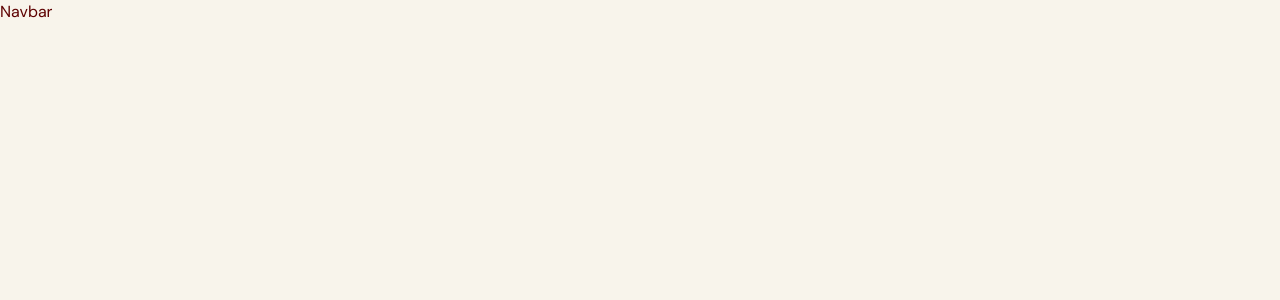
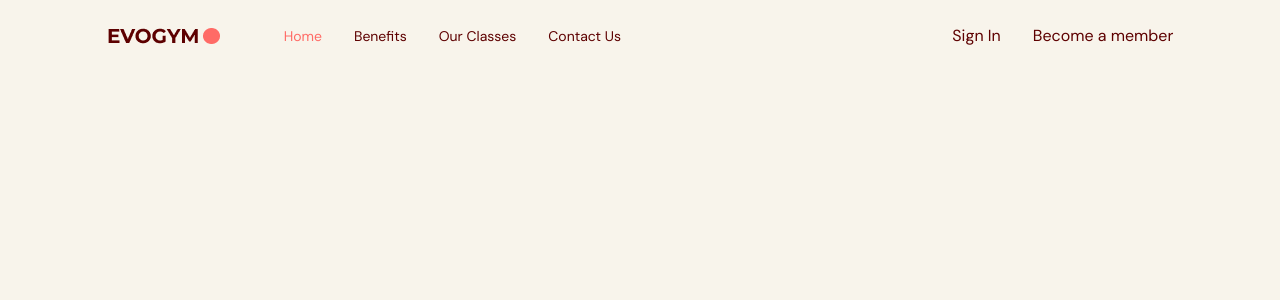
Before and after one commit to Nyamekesse/react-typescript-tailwind-gym-app, a React (Vite) app: page / in a window 1280 px wide. Shown: the top 300 px of the page. Built offline with nearby package versions, Linux system fonts and the light colour scheme.

Commit message:
modified to add enums of pages, corrected all typescript errors

```diff
--- a/src/App.tsx
+++ b/src/App.tsx
@@ -1,9 +1,14 @@
+import { useState } from "react";
 import Navbar from "./scenes/Navbar";
+import { SelectedPage } from "@/shared/types";
 
 function App() {
+  const [selectedPage, setSelectedPage] = useState<SelectedPage>(
+    SelectedPage.Home
+  );
   return (
     <div className="app bg-gray-20 ">
-      <Navbar />
+      <Navbar selectedPage={selectedPage} setSelectedPage={setSelectedPage} />
     </div>
   );
 }
--- /dev/null
+++ b/src/scenes/Navbar/Link.tsx
@@ -0,0 +1,26 @@
+import { SelectedPage } from "@/shared/types";
+import React from "react";
+import AnchorLink from "react-anchor-link-smooth-scroll";
+
+type Props = {
+  page: string;
+  selectedPage: string;
+  setSelectedPage: (value: SelectedPage) => void;
+};
+
+const Link = ({ page, selectedPage, setSelectedPage }: Props) => {
+  const lowerCasePage = page.toLowerCase().replace(/ /g, "") as SelectedPage;
+  return (
+    <AnchorLink
+      className={`${
+        selectedPage === lowerCasePage ? "text-primary-500" : ""
+      } transition duration-500 hover:text-primary-300`}
+      href={`#${lowerCasePage}`}
+      onClick={() => setSelectedPage(lowerCasePage)}
+    >
+      {page}
+    </AnchorLink>
+  );
+};
+
+export default Link;
--- a/src/scenes/Navbar/index.tsx
+++ b/src/scenes/Navbar/index.tsx
@@ -1,7 +1,54 @@
-type Props = {};
+import { useState } from "react";
+import { Bars3Icon, XMarkIcon } from "@heroicons/react/24/solid";
+import Logo from "@/assets/Logo.png";
+import Link from "./Link";
+import { SelectedPage } from "@/shared/types";
+type Props = {
+  selectedPage: SelectedPage;
+  setSelectedPage: (value: SelectedPage) => void;
+};
 
-const Navbar = (props: Props) => {
-  return <div>Navbar</div>;
+const Navbar = ({ selectedPage, setSelectedPage }: Props) => {
+  const flexBetween = "flex items-center justify-between";
+  return (
+    <nav>
+      <div className={`${flexBetween} fixed top-0 z-30 w-full py-6`}>
+        <div className={`${flexBetween} mx-auto w-5/6 `}>
+          <div className={`${flexBetween} w-full gap-16`}>
+            <img src={Logo} alt="logo" />
+            <div className={`${flexBetween} w-full `}>
+              <div className={`${flexBetween} gap-8 text-sm`}>
+                <Link
+                  page="Home"
+                  selectedPage={selectedPage}
+                  setSelectedPage={setSelectedPage}
+                />
+                <Link
+                  page="Benefits"
+                  selectedPage={selectedPage}
+                  setSelectedPage={setSelectedPage}
+                />
+                <Link
+                  page="Our Classes"
+                  selectedPage={selectedPage}
+                  setSelectedPage={setSelectedPage}
+                />
+                <Link
+                  page="Contact Us"
+                  selectedPage={selectedPage}
+                  setSelectedPage={setSelectedPage}
+                />
+              </div>
+              <div className={`${flexBetween} gap-8`}>
+                <p>Sign In</p>
+                <button>Become a member</button>
+              </div>
+            </div>
+          </div>
+        </div>
+      </div>
+    </nav>
+  );
 };
 
 export default Navbar;
--- /dev/null
+++ b/src/shared/types.ts
@@ -0,0 +1,6 @@
+export enum SelectedPage {
+  Home = "home",
+  Benefits = "benefits",
+  OurClasses = "ourclasses",
+  ContactUs = "contactus",
+}
```
